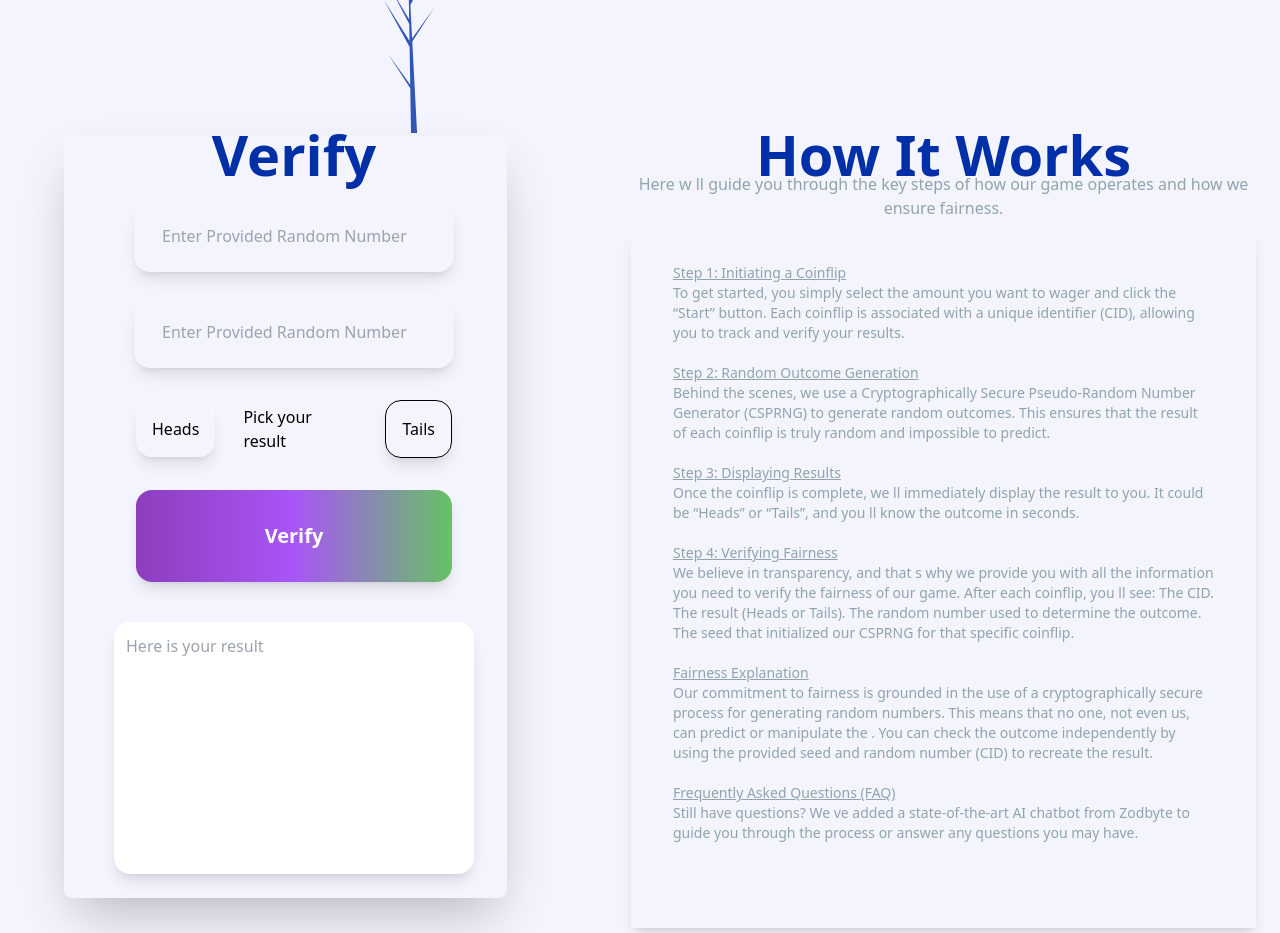
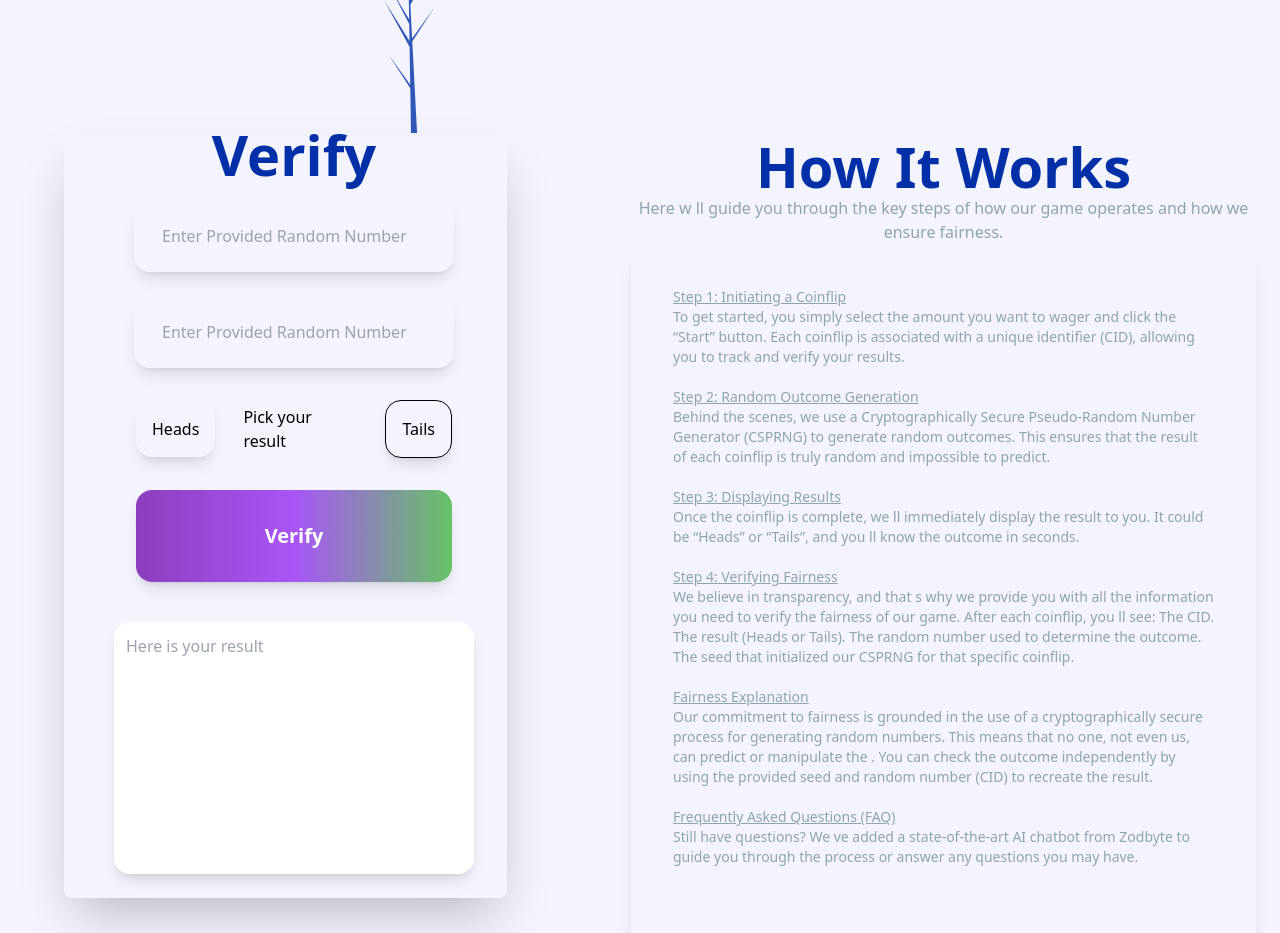
Before and after one commit to PirAdnan1/clubmetalic, a Next.js app: page / in a window 1280 px wide. Shown: the part 2260-3193 px from the top of the page. Built offline with nearby package versions, Linux system fonts and the light colour scheme.

Commit message:
fix heading

```diff
--- a/src/contents/Verify.jsx
+++ b/src/contents/Verify.jsx
@@ -46,7 +46,7 @@ function Verify() {
           ></textarea>
         </div>
         <div className="2xl:w-[970px]">
-          <h1 className="lg:text-[56px] text-3xl font-bold text-primary text-center">
+          <h1 className="lg:text-[56px] text-3xl py-3 font-bold text-primary text-center">
             How It Works
           </h1>
           <div className="text-[#90A4AE] bg-[#F3F4FD]">
```
